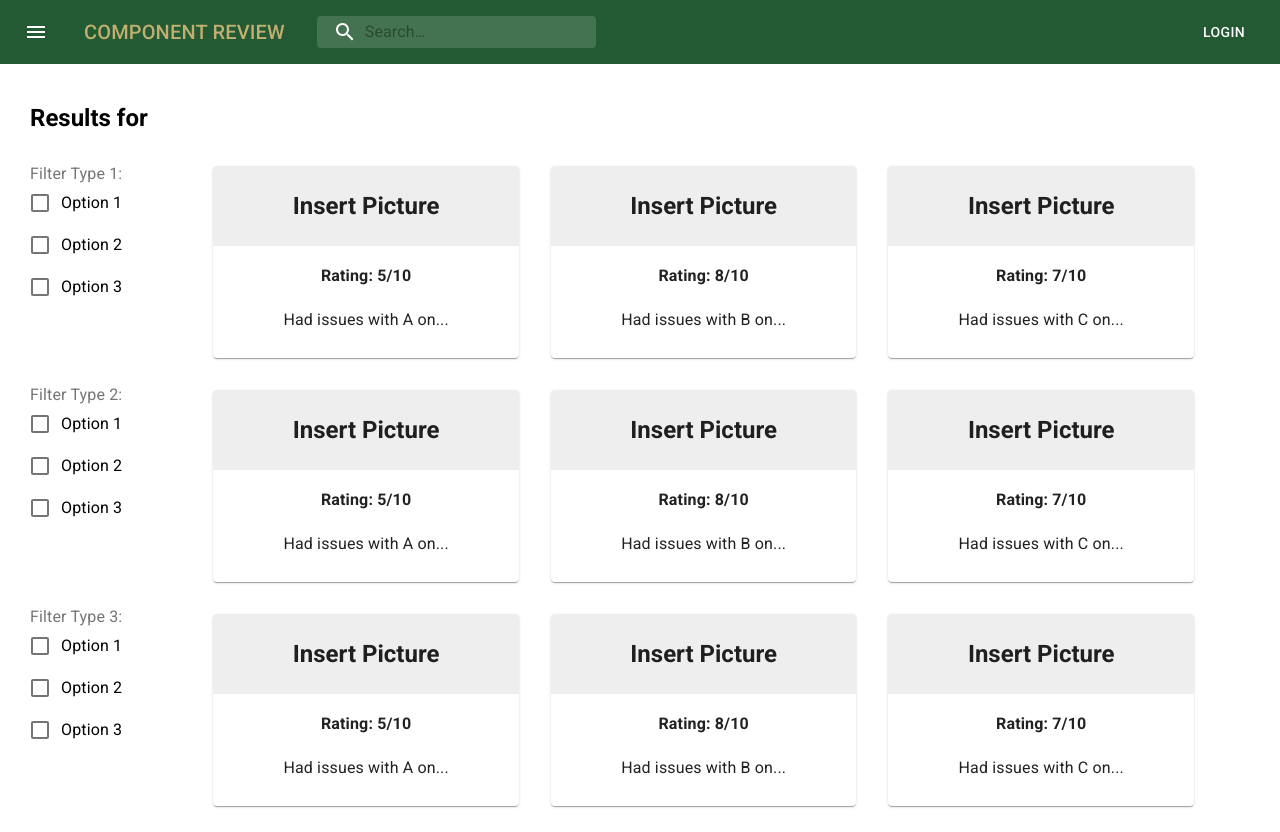
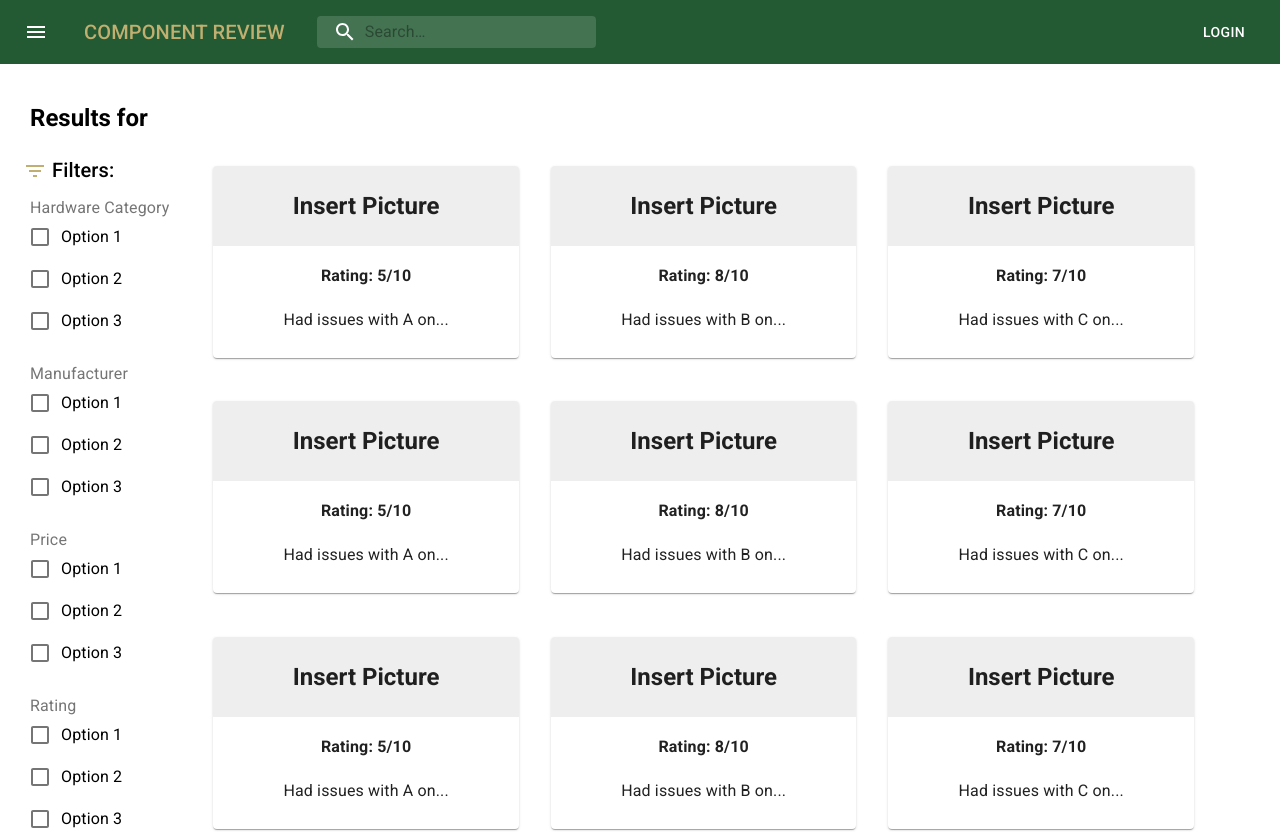
Before and after one commit to trenumcr/SeniorDesignProject, a React (Create React App) app in the folder frontend/: page /search-component in a window 1280 px wide. Shown: the top 832 px of the page. Built offline with nearby package versions, Linux system fonts and the light colour scheme.

Commit message:
filtering progress

```diff
--- a/frontend/src/components/ui/Search.js
+++ b/frontend/src/components/ui/Search.js
@@ -10,6 +10,7 @@ import Checkbox from '@material-ui/core/Checkbox';
 import Card from '@material-ui/core/Card';
 import CardContent from '@material-ui/core/CardContent';
 import CardHeader from '@material-ui/core/CardHeader';
+import FilterListIcon from '@material-ui/icons/FilterList';
 
 import { useParams } from 'react-router-dom';
 
@@ -98,9 +99,11 @@ export default function SearchResults() {
         <Grid item sm={12}><Typography variant="h5">Results for {componentName}</Typography></Grid>
 
         <Grid container item sm={2} spacing={3}>
+        <FilterListIcon style={{ padding: 5 }} color="secondary" />
+        <Typography variant="h6" component="h3">Filters:</Typography>
           <Grid item sm={12}>
             <FormControl component="fieldset">
-            <FormLabel component="legend">Filter Type 1:</FormLabel>
+            <FormLabel component="legend">Hardware Category</FormLabel>
             <FormGroup>
               <FormControlLabel
                 control={<Checkbox checked={opt1} onChange={handleChange} name="opt1" />}
@@ -119,7 +122,7 @@ export default function SearchResults() {
           </Grid>
           <Grid item sm={12}>
             <FormControl component="fieldset">
-            <FormLabel component="legend">Filter Type 2:</FormLabel>
+            <FormLabel component="legend">Manufacturer</FormLabel>
             <FormGroup>
               <FormControlLabel
                 control={<Checkbox checked={opt1} onChange={handleChange} name="opt1" />}
@@ -138,7 +141,26 @@ export default function SearchResults() {
           </Grid>
           <Grid item sm={12}>
             <FormControl component="fieldset">
-            <FormLabel component="legend">Filter Type 3:</FormLabel>
+            <FormLabel component="legend">Price</FormLabel>
+            <FormGroup>
+              <FormControlLabel
+                control={<Checkbox checked={opt1} onChange={handleChange} name="opt1" />}
+                label="Option 1"
+              />
+              <FormControlLabel
+                control={<Checkbox checked={opt2} onChange={handleChange} name="opt2" />}
+                label="Option 2"
+              />
+              <FormControlLabel
+                control={<Checkbox checked={opt3} onChange={handleChange} name="opt3" />}
+                label="Option 3"
+              />
+            </FormGroup>
+            </FormControl>
+          </Grid>
+          <Grid item sm={12}>
+            <FormControl component="fieldset">
+            <FormLabel component="legend">Rating</FormLabel>
             <FormGroup>
               <FormControlLabel
                 control={<Checkbox checked={opt1} onChange={handleChange} name="opt1" />}
```
